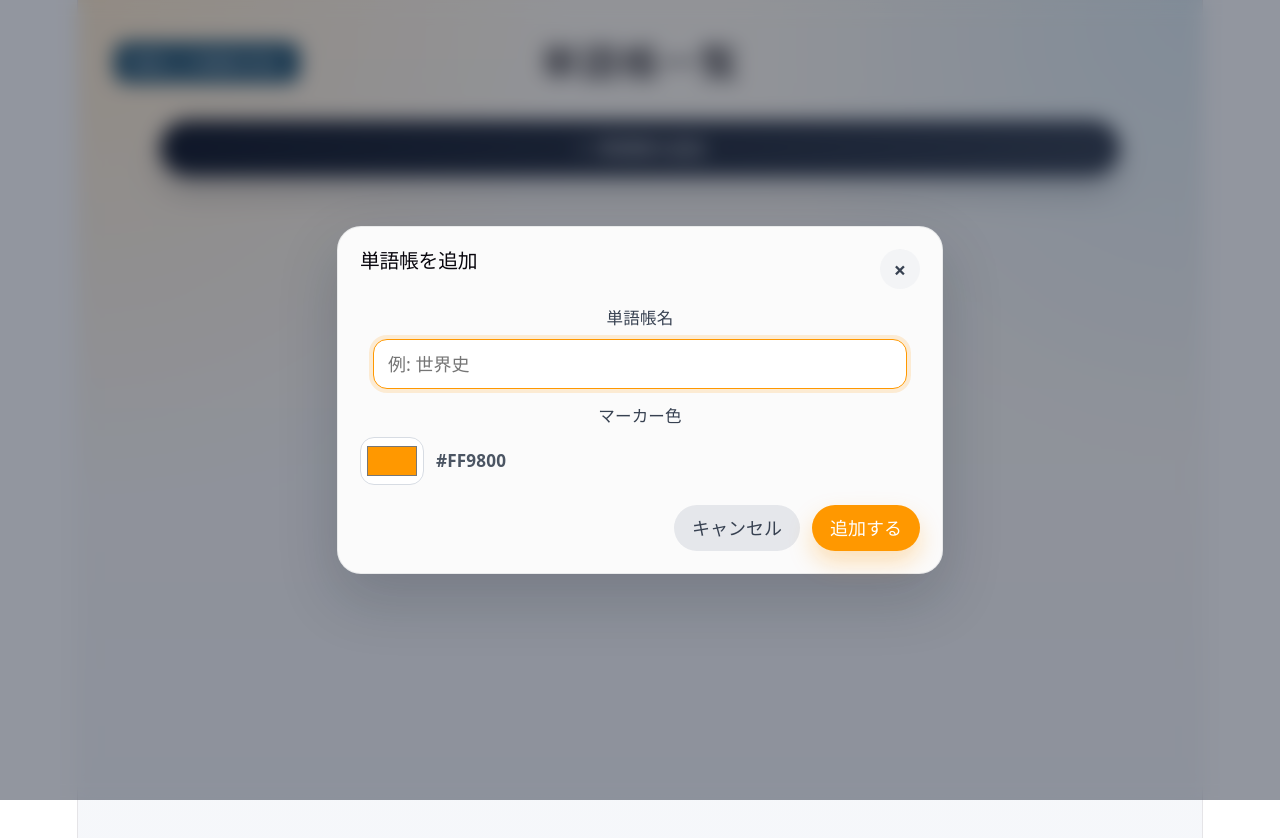
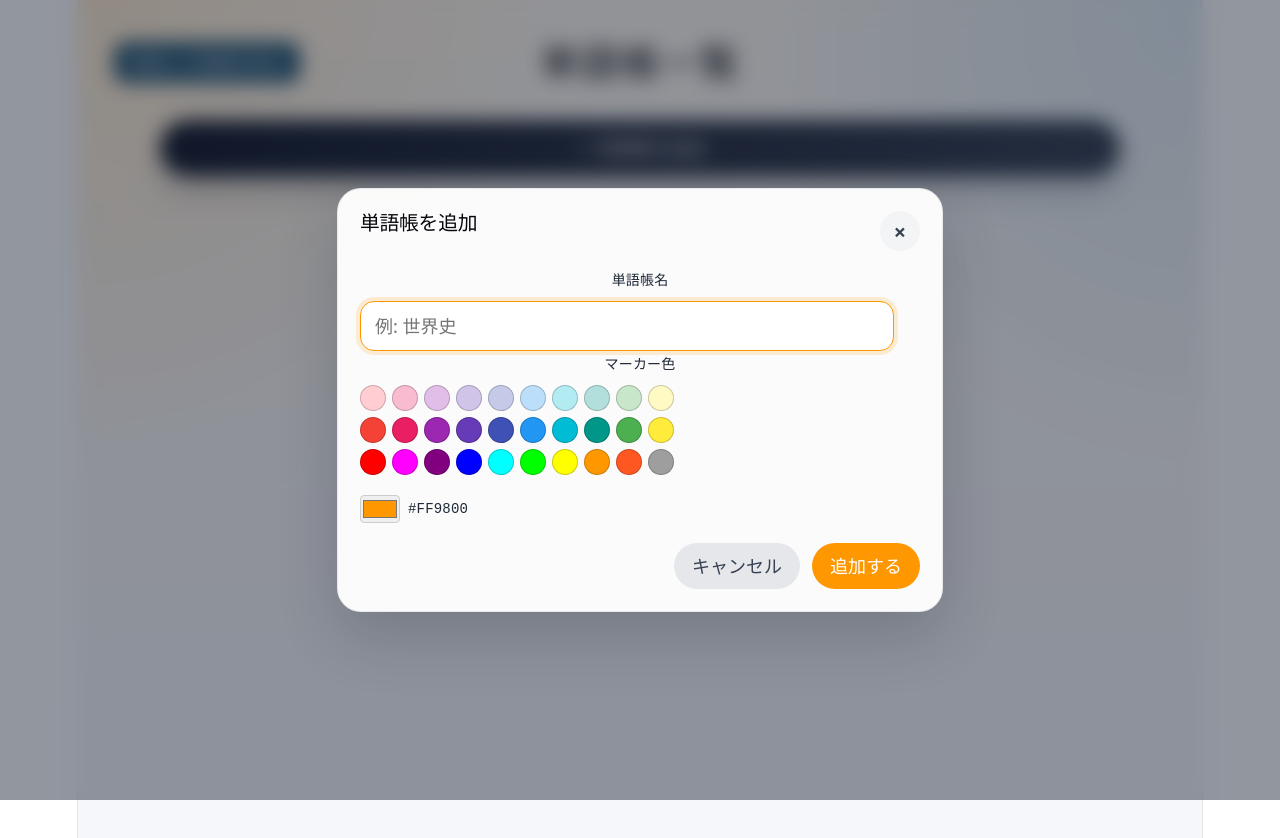
Before and after one commit to i-nayu/WebTan, a React (Vite) app in the folder project/: page / in a window 1280 px wide. Both pictures are taken after a click on the button "＋ 単語帳を追加". Shown: the top 838 px of the page. Built offline with nearby package versions, Linux system fonts and the light colour scheme.

Commit message:
Done
カラーパレットを少なくした

```diff
--- a/project/src/Pages/BookList/BookList.module.css
+++ b/project/src/Pages/BookList/BookList.module.css
@@ -94,16 +94,68 @@
 }
 
 .field {
-	display: block;
-	margin-bottom: 14px;
+    display: flex;
+    flex-direction: column;
+    gap: 8px;
 }
 
 .fieldLabel {
-	display: block;
-	margin-bottom: 8px;
-	font-size: 0.92rem;
-	font-weight: 700;
-	color: #374151;
+    font-weight: bold;
+    font-size: 14px;
+}
+
+/* パレットを綺麗に並べるための設定 */
+.colorPalette {
+    display: flex;
+    flex-wrap: wrap; /* 横幅がいっぱいになったら自動で折り返す */
+    gap: 6px;       /* 丸ボタン同士の隙間 */
+    margin-bottom: 8px;
+    max-width: 340px; /* 1行に並ぶ個数を調整したい場合はここを変更 */
+}
+
+/* 丸いカラーボタンの基本スタイル */
+.paletteButton {
+    width: 26px;
+    height: 26px;
+    border-radius: 50%; /* 完全な丸にする */
+    border: 1px solid rgba(0, 0, 0, 0.2); /* 淡い枠線をつけて白っぽい色も見えるようにする */
+    cursor: pointer;
+    padding: 0;
+    transition: transform 0.1s ease;
+}
+
+.paletteButton:hover {
+    transform: scale(1.15); /* マウスを載せたときに少し大きくする */
+}
+
+/* 現在選択されている色に適用するスタイル */
+.activeColor {
+    border: 2px solid #111111; /* はっきりとした黒枠をつける */
+    box-shadow: 0 0 4px rgba(0, 0, 0, 0.4);
+    transform: scale(1.15);
+}
+
+/* カラーピッカー部分 */
+.colorInputRow {
+    display: flex;
+    align-items: center;
+    gap: 8px;
+    margin-top: 4px;
+}
+
+.colorInput {
+    cursor: pointer;
+    width: 40px;
+    height: 28px;
+    padding: 0;
+    border: 1px solid #ccc;
+    border-radius: 4px;
+}
+
+.colorCode {
+    font-family: monospace;
+    font-size: 14px;
+    text-transform: uppercase; /* カラーコードを大文字で統一して綺麗に見せる */
 }
 
 .textInput {
@@ -123,26 +175,7 @@
 	box-shadow: 0 0 0 4px var(--accent-shadow);
 }
 
-.colorInputRow {
-	display: flex;
-	align-items: center;
-	gap: 12px;
-}
 
-.colorInput {
-	width: 64px;
-	height: 48px;
-	border: 1px solid #d7dce3;
-	border-radius: 14px;
-	background: #fff;
-	padding: 4px;
-}
-
-.colorCode {
-	font-size: 0.95rem;
-	font-weight: 600;
-	color: #4b5563;
-}
 
 .formButtons {
 	display: flex;
@@ -186,7 +219,6 @@
 .primaryButton {
     background: var(--accent-color);
 	color: #fff;
-	box-shadow: 0 12px 24px rgba(255, 152, 0, 0.28);
 }
 
 .list {
--- a/project/src/Pages/BookList/BookList.tsx
+++ b/project/src/Pages/BookList/BookList.tsx
@@ -15,6 +15,12 @@ interface WordBook {
     markerColor: string;   // ラベル色
     markerLabel: string;   // 単語帳名
 }
+
+const PALETTE_COLORS: string[] = [
+  '#ffcdd2', '#f8bbd0', '#e1bee7', '#d1c4e9', '#c5cae9', '#bbdefb', '#b2ebf2', '#b2dfdb', '#c8e6c9', '#fff9c4',
+  '#f44336', '#e91e63', '#9c27b0', '#673ab7', '#3f51b5', '#2196f3', '#00bcd4', '#009688', '#4caf50', '#ffeb3b',
+  '#ff0000', '#ff00ff', '#800080', '#0000ff', '#00ffff', '#00ff00', '#ffff00', '#ff9800', '#ff5722', '#9e9e9e'
+];
 
 
 const WordBookList: React.FC = () => {
@@ -672,6 +678,22 @@ const WordBookList: React.FC = () => {
 
                            <label className={styles.field}>
     <span className={styles.fieldLabel}>マーカー色</span>
+
+    {/* カラーパレットの表示 */}
+    <div className={styles.colorPalette}>
+        {PALETTE_COLORS.map((color) => (
+            <button
+                key={color}
+                type="button" /* フォームの送信を防ぐために必須 */
+                className={`${styles.paletteButton} ${newBookColor === color ? styles.activeColor : ''}`}
+                style={{ backgroundColor: color }}
+                onClick={() => setNewBookColor(color)}
+                title={color}
+            />
+        ))}
+    </div>
+
+    {/* カスタム色選択（現在の実装をそのまま活用） */}
     <div className={styles.colorInputRow}>
         <input
             className={styles.colorInput}
```
Lines whose indentation alone changed are shown as unchanged.
